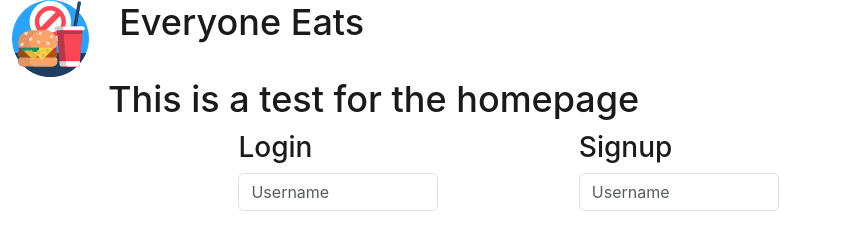
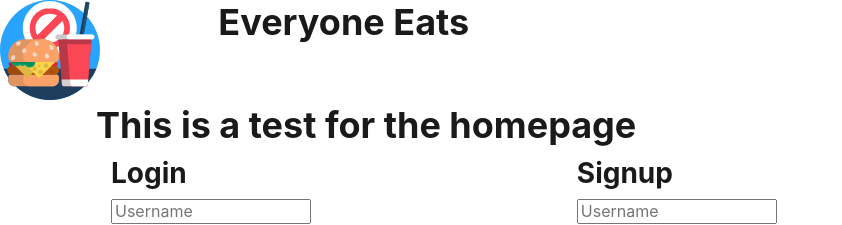
Before and after one commit to floatingpoint-exaflop/Eat-It-Or-Beat-It, a React (Vite) app in the folder client/: page / in a window 1280 px wide. Shown: the top 225 px of the page, without its empty margins (0-842 px from the left). Built offline with nearby package versions, Linux system fonts and the light colour scheme.

Commit message:
commented out bootstrap.css line 4 in main.jsx causes page to not load

```diff
--- a/client/src/components/Header.jsx
+++ b/client/src/components/Header.jsx
@@ -1,4 +1,4 @@
-import React from 'react';
+import React, { useEffect, useState } from 'react';
 import { Link } from 'react-router-dom';
 import foodLogo from '../icons/food.svg';
 
@@ -13,11 +13,11 @@ export default function Header(props) {
         <header className="container-fluid">
             <div className="row">
                 {/* possibly need to change the importing method */}
-                <div className="col-1">
-                    <img src={foodLogo} alt="Food logo" />
+                <div className="col-2 logo-container" >
+                    <img src={foodLogo} alt="Food logo" style={{ width: 100}}/>
                 </div>
                 <div className="col-3">
-                    <h1>{props.sitename}</h1>
+                    <h1 className="siteName">{props.sitename}</h1>
                 </div>
                 <div className="col-7">
                     <ul className="nav">
--- a/client/src/main.jsx
+++ b/client/src/main.jsx
@@ -1,7 +1,7 @@
 import { StrictMode } from 'react';
 import { createRoot } from 'react-dom/client';
 import { BrowserRouter as Router, Route, Routes } from 'react-router-dom';
-import 'bootstrap/dist/css/bootstrap.min.css';
+// import 'bootstrap/dist/css/bootstrap.min.css';
 
 import App from './App.jsx';
 import SearchForm from './components/SearchForm.jsx';
```
